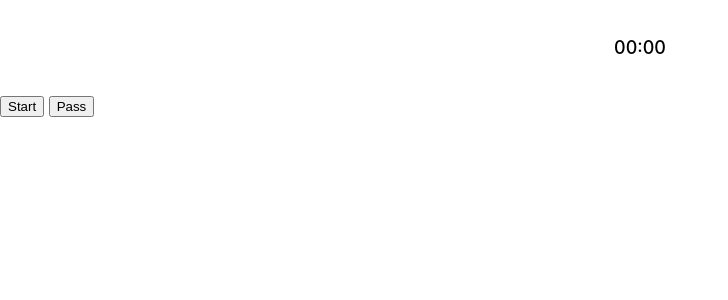
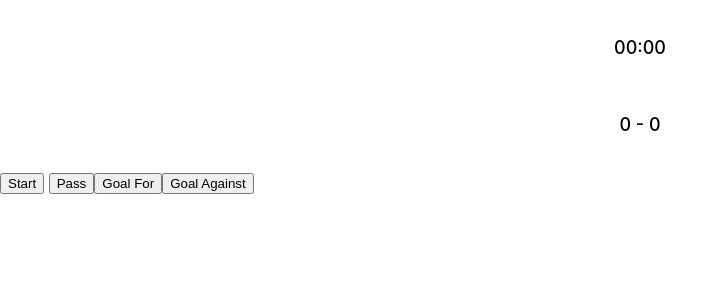
Before and after one commit to gitdevhp/soccer-tracker, a React (Create React App) app: page /field in a window 1280 px wide. Shown: the top 300 px of the page, without its empty margins (0-728 px from the left). Built offline with nearby package versions, Linux system fonts and the light colour scheme.

Commit message:
ok score tracker added

```diff
--- a/src/pages/Field.js
+++ b/src/pages/Field.js
@@ -13,6 +13,7 @@ function Field() {
     // 2 = paused
 
     const [time, setTime] = useState("00:00");
+    const [score, setScore] = useState([0, 0]);
     const [half, setHalf] = useState(1);
 
     const [holdMin, setHoldMin] = useState(0);
@@ -99,14 +100,17 @@ function Field() {
             const adjTimeSec = holdSec - parseInt(JSON.parse(localStorage.getItem('saveGame'))[0].time.split(':')[1]);
             console.log(adjTimeMin, adjTimeSec);
             adjTime = `${adjTimeMin.toString().padStart(2, '0')}:${adjTimeSec.toString().padStart(2, '0')}`;
-            console.log(adjTime);
             const halfStats = {
                 time: adjTime,
                 Passes: [{ Complete: Ypasses, Miss: Npasses }],
                 Shots: [{ Complete: Yshots, Miss: Nshots }],
                 Tackles: tackles,
             }
-            const h2 = { ...halfStats };
+            const scorePP = {
+                score: `${score[0]} - ${score[1]}`,
+            }
+
+            const h2 = { ...halfStats , ...scorePP };
             var h1Stats = JSON.parse(localStorage.getItem('saveGame'));
             localStorage.setItem('saveGame', JSON.stringify(h1Stats.concat(h2)));
         }
@@ -117,10 +121,20 @@ function Field() {
         setYpasses(ypasses => ypasses + 1);
     };
 
+    const addScore = () => {
+        setYShots(yshots => yshots + 1);
+        setScore([score[0] + 1, score[1]]);
+    }
+
+    const addEnemScore = () => {
+        setScore([score[0], score[1] + 1]);
+    }
+
     return (
         <>
             <Layout>
                 <h3>{time}</h3>
+                <h3>{score[0]} - {score[1]}</h3>
                 {timerStatus === 0 && (
                     <button onClick={startTimer}>Start</button>
                 )} {timerStatus === 1 && (
@@ -138,6 +152,8 @@ function Field() {
                     <button onClick={halfEnd}><Link to="/summary">End Game</Link></button>
                 )}
                 <button onClick={addPass}>Pass</button>
+                <button onClick={addScore}>Goal For</button>
+                <button onClick={addEnemScore}>Goal Against</button>
             </Layout>
         </>
     )
```
